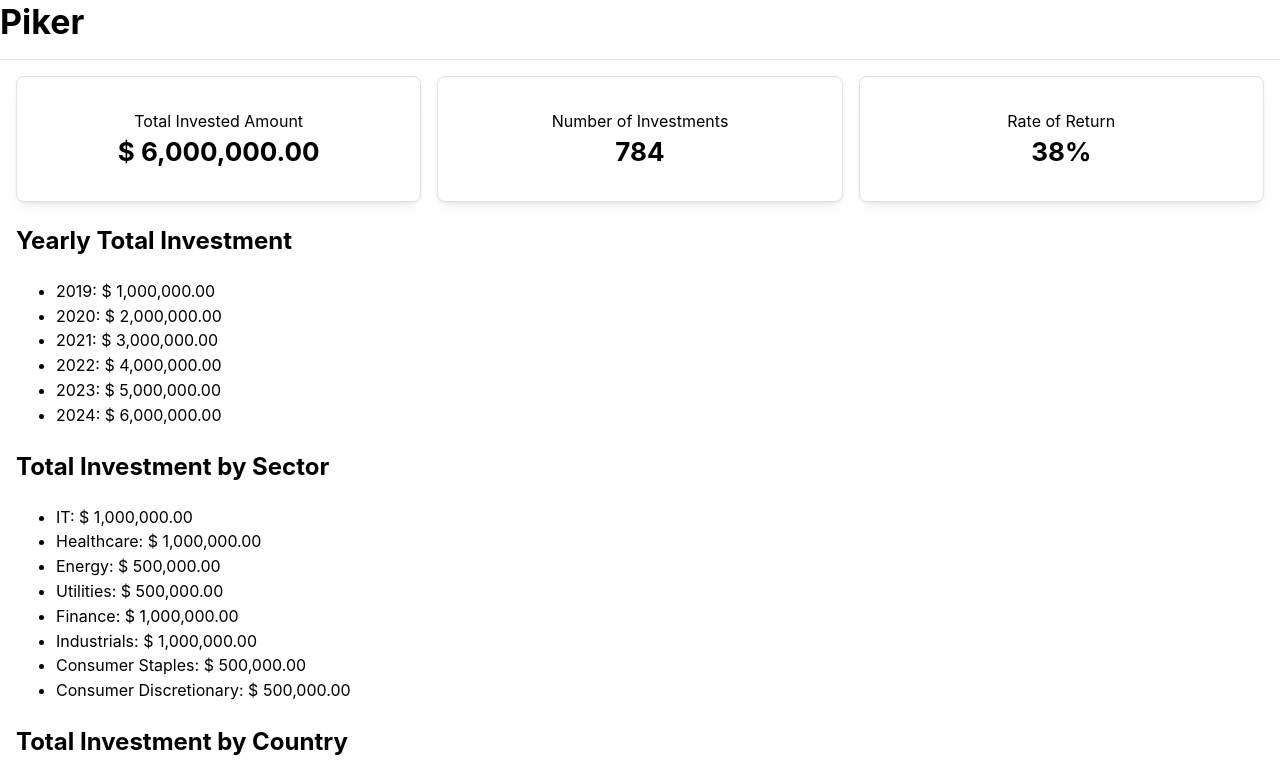
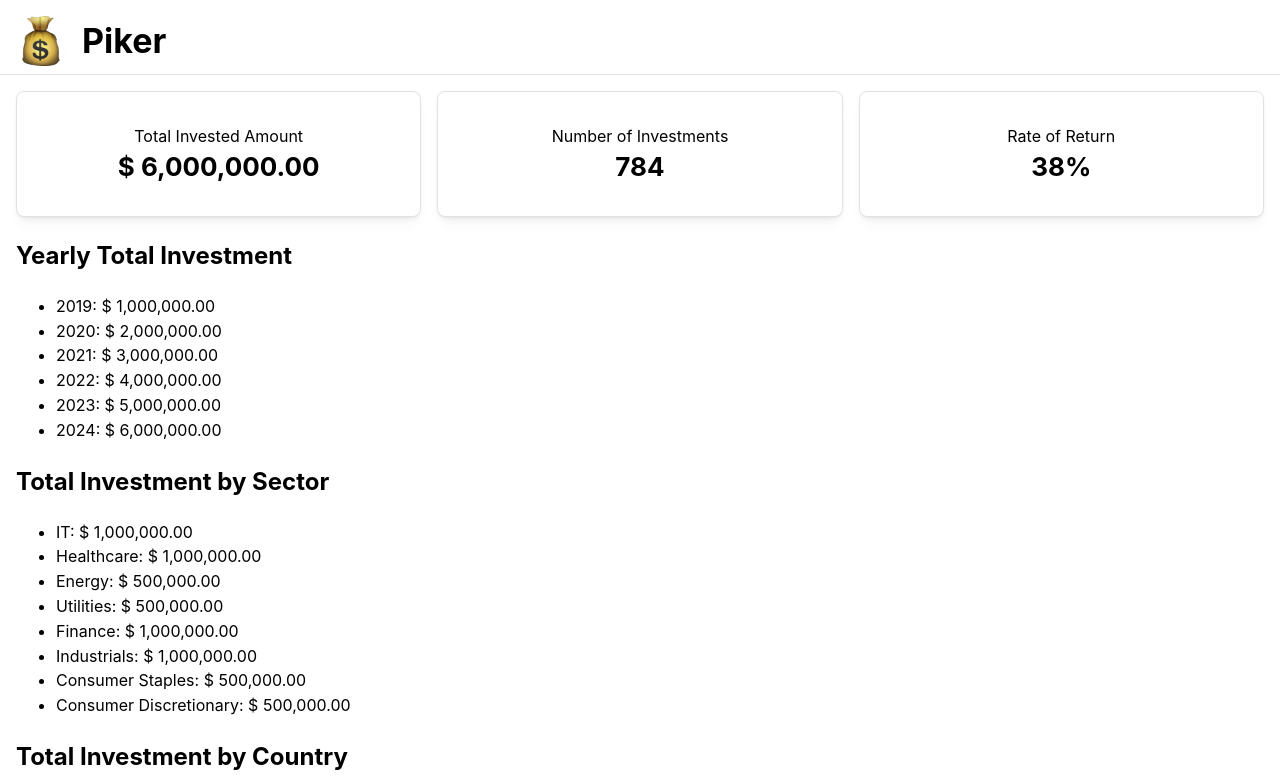
Before and after one commit to vivipoit/piker-ui, a React (Vite) app: page / in a window 1280 px wide. Shown: the top 782 px of the page. Built offline with nearby package versions, Linux system fonts and the light colour scheme.

Commit message:
improve title and add logo

```diff
--- a/src/App.tsx
+++ b/src/App.tsx
@@ -1,6 +1,7 @@
-import { createTheme, MantineProvider, AppShell, Title } from "@mantine/core"
+import { createTheme, MantineProvider, AppShell, Group, Title } from "@mantine/core"
 import "@mantine/core/styles.css"
 import { Stats } from "./components/Stats.tsx"
+import BagOfCash from "./../public/bag-of-cash.png"
 
 const theme = createTheme({
   breakpoints: {
@@ -15,9 +16,12 @@ const theme = createTheme({
 function App() {
   return (
     <MantineProvider theme={theme}>
-      <AppShell header={{ height: 60 }} padding="md">
+      <AppShell header={{ height: 75 }} padding="md">
         <AppShell.Header>
-          <Title order={1}>Piker</Title>
+          <Group p="md">
+            <img src={BagOfCash} alt="Piker" height="50" />
+            <Title order={1}>Piker</Title>
+          </Group>
         </AppShell.Header>
         <AppShell.Main>
           <Stats />
```
